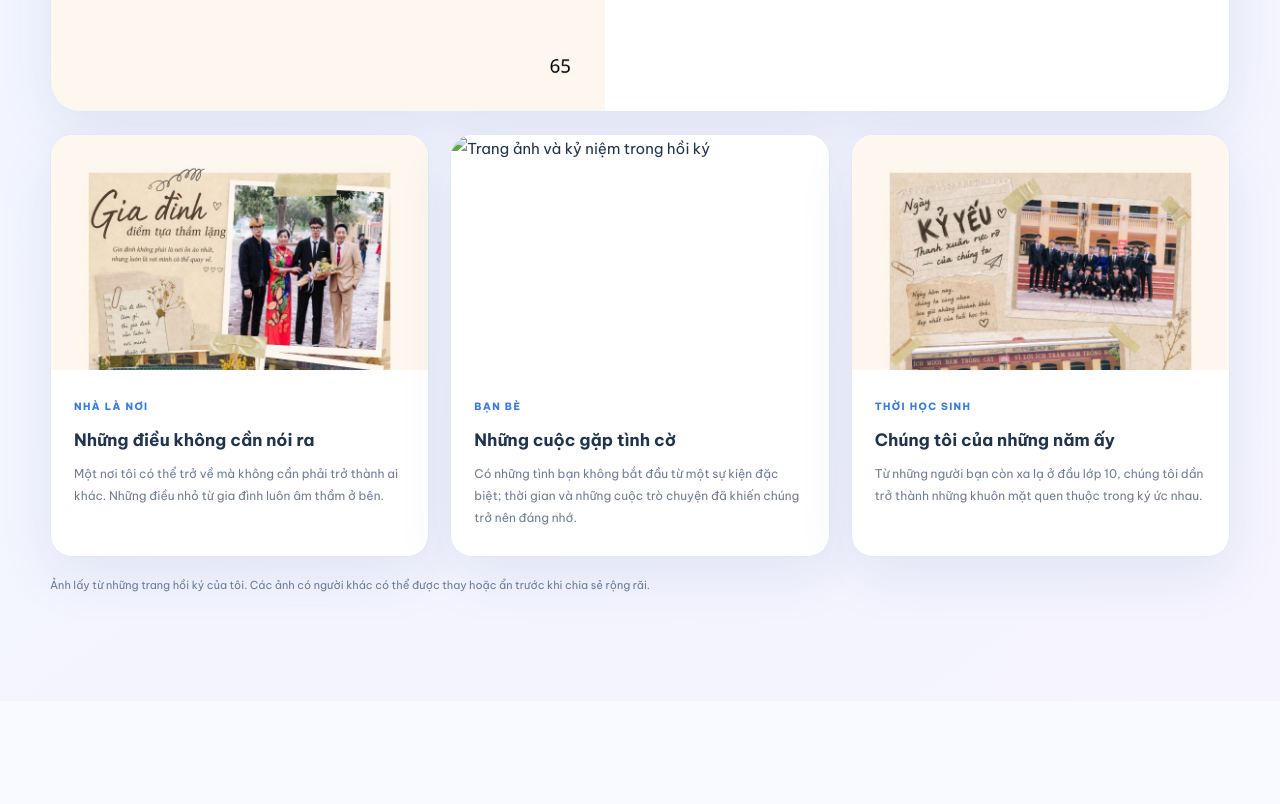
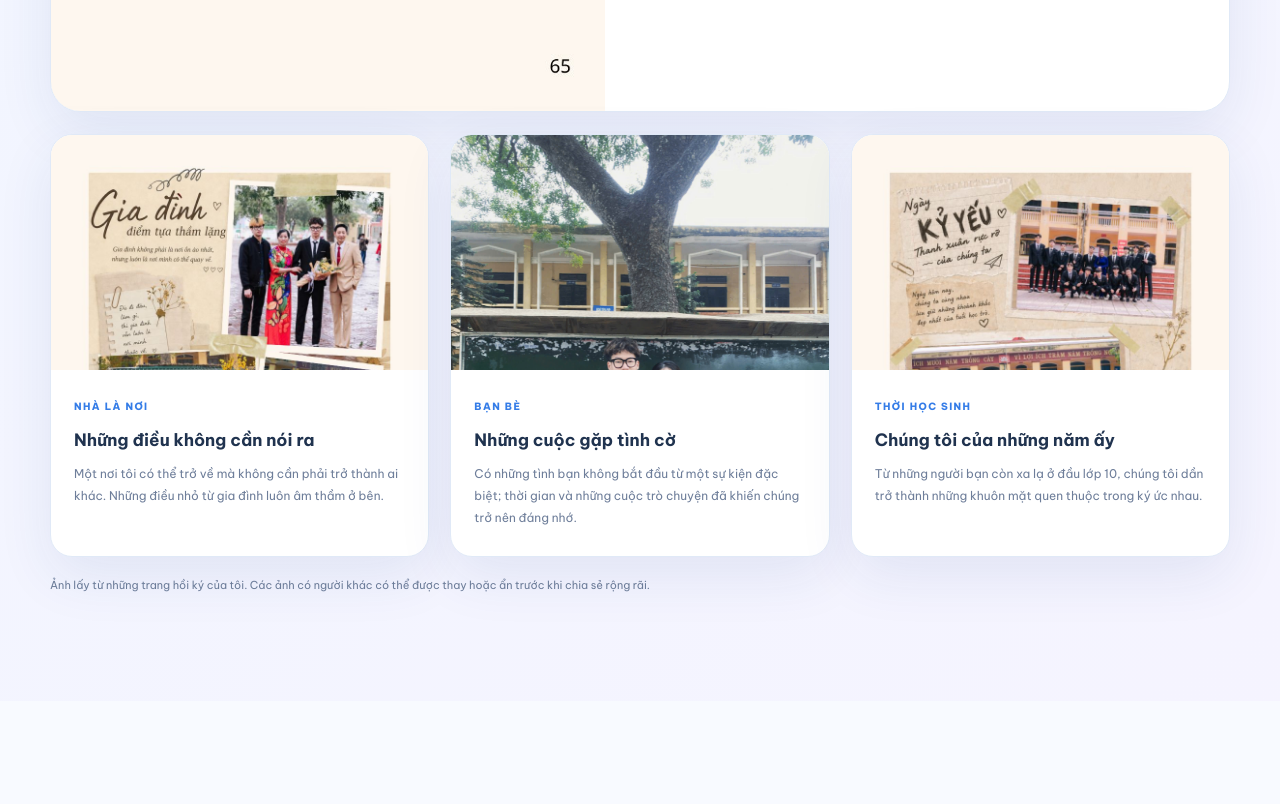
Before and after one commit to phamducmanh2th/phamducmanh, a plain HTML site: page index.html in a window 1280 px wide. Shown: the part 5280-6084 px from the top of the page. Drawn offline with nearby package versions, Linux system fonts and the light colour scheme.

Commit message:
Update index.html

```diff
--- a/index.html
+++ b/index.html
@@ -108,7 +108,7 @@
         <div class="memory-feature reveal"><div class="memory-feature-photo"><img src="assets/ky-yeu-gia-dinh.jpg" loading="lazy" alt="Trang sách về ngày kỷ yếu và kỷ niệm gia đình" /></div><div class="memory-feature-copy"><span class="eyebrow">FAMILY FIRST</span><h3>Một bức ảnh, một nơi để trở về.</h3><p>Tôi lớn lên trong gia đình bốn người. Bố mẹ làm nông, quen với những công việc vất vả của làng quê. Sự yêu thương trong nhà không phải lúc nào cũng thể hiện bằng lời nói.</p><p>Trong cuốn hồi ký, tôi kể về một ngày kỷ yếu đầu năm 2025. Giữa những cơn mưa nhẹ, cả gia đình cùng đứng chung trong một khung hình. Đó là điều giản dị mà tôi muốn lưu giữ thật lâu.</p><span class="memory-mini">Gia đình · Năm cuối cấp · Kỷ yếu</span></div></div>
         <div class="memory-cards">
           <article class="memory-card reveal"><img src="assets/album-gia-dinh.jpg" loading="lazy" alt="Trang album ảnh gia đình từ hồi ký" /><div><span class="memory-category">NHÀ LÀ NƠI</span><h3>Những điều không cần nói ra</h3><p>Một nơi tôi có thể trở về mà không cần phải trở thành ai khác. Những điều nhỏ từ gia đình luôn âm thầm ở bên.</p></div></article>
-          <article class="memory-card reveal"><img src="assets/toi.jpg.jpg" loading="lazy" alt="Trang ảnh và kỷ niệm trong hồi ký" /><div><span class="memory-category">BẠN BÈ</span><h3>Những cuộc gặp tình cờ</h3><p>Có những tình bạn không bắt đầu từ một sự kiện đặc biệt; thời gian và những cuộc trò chuyện đã khiến chúng trở nên đáng nhớ.</p></div></article>
+          <article class="memory-card reveal"><img src="assets/toi.jpg" loading="lazy" alt="Trang ảnh và kỷ niệm trong hồi ký" /><div><span class="memory-category">BẠN BÈ</span><h3>Những cuộc gặp tình cờ</h3><p>Có những tình bạn không bắt đầu từ một sự kiện đặc biệt; thời gian và những cuộc trò chuyện đã khiến chúng trở nên đáng nhớ.</p></div></article>
           <article class="memory-card reveal"><img src="assets/ky-yeu-lop.jpg" loading="lazy" alt="Trang kỷ yếu thời học sinh từ cuốn hồi ký" /><div><span class="memory-category">THỜI HỌC SINH</span><h3>Chúng tôi của những năm ấy</h3><p>Từ những người bạn còn xa lạ ở đầu lớp 10, chúng tôi dần trở thành những khuôn mặt quen thuộc trong ký ức nhau.</p></div></article>
         </div>
         <p class="gallery-note">Ảnh lấy từ những trang hồi ký của tôi. Các ảnh có người khác có thể được thay hoặc ẩn trước khi chia sẻ rộng rãi.</p>
```
